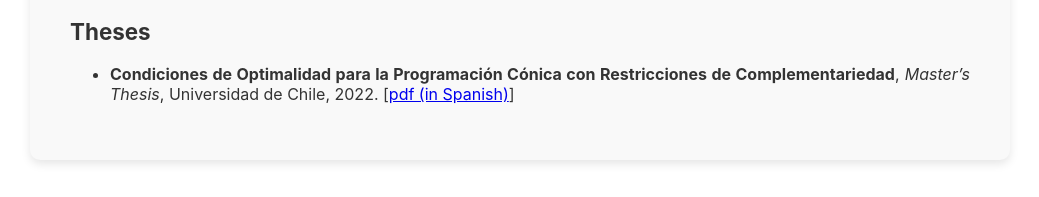
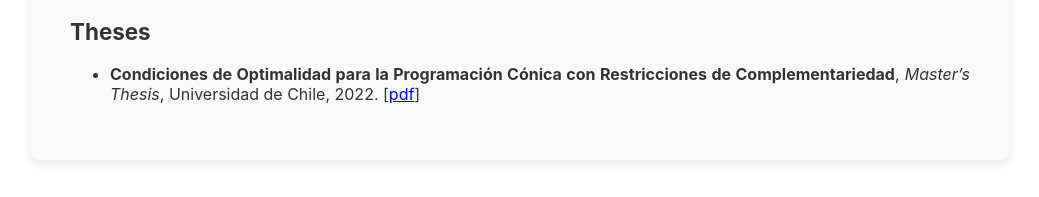
Before and after one commit to jmadariagar/jmadariagar.github.io, a Jekyll site: the page built from index.md, in a window 1280 px wide. Shown: the part 2120-2317 px from the top of the page, without its empty margins (120-1159 px from the left). Built offline with Jekyll 4.4.1, drawn with Linux system fonts in a browser that asks for light colours; our own code applies the rules of GitHub Pages for plain Markdown files; a script that is not in the unit is left out.

Commit message:
Update index.md

```diff
--- a/index.md
+++ b/index.md
@@ -53,5 +53,5 @@ My research interests encompass nonlinear analysis and optimization, with a focu
 * Linear Algebra (TA) [2017 Spring]
 
 ## Theses
-* **Condiciones de Optimalidad para la Programación Cónica con Restricciones de Complementariedad**, <em>Master's Thesis</em>, Universidad de Chile, 2022. [[pdf (in Spanish)](https://repositorio.uchile.cl/bitstream/handle/2250/191684/Condiciones-de-optimalidad-para-la-programacion-conica-con-restricciones-de-complementariedad.pdf?sequence=5)]
+* **Condiciones de Optimalidad para la Programación Cónica con Restricciones de Complementariedad**, <em>Master's Thesis</em>, Universidad de Chile, 2022. [[pdf](https://repositorio.uchile.cl/bitstream/handle/2250/191684/Condiciones-de-optimalidad-para-la-programacion-conica-con-restricciones-de-complementariedad.pdf?sequence=5)]
 {: style="text-align: justify"}
```
